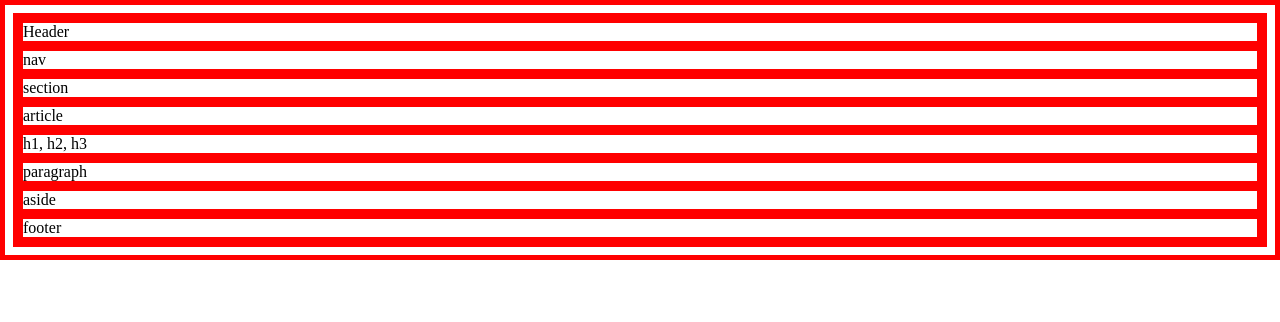
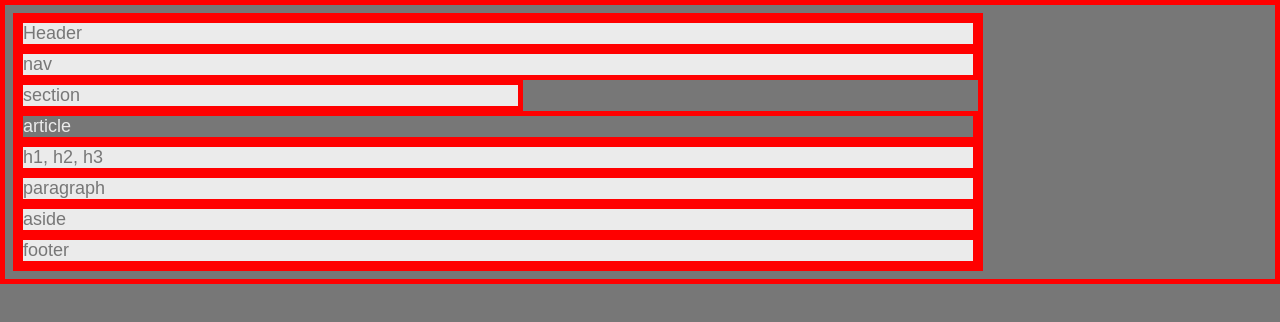
Before and after one commit to astevenson6/hw-wireframe, a plain HTML site: page index.html in a window 1280 px wide. Drawn offline with Linux system fonts and the light colour scheme.

Commit message:
added css styling from assignment

```diff
--- a/style.css
+++ b/style.css
@@ -1,3 +1,38 @@
 *{
     border: 5px solid red;
 }
+body{
+    font-family: Arial, Helvetica, sans-serif;
+    color: #777777;
+    background: #777777;
+    width: 960px;
+    font-size: 18px;
+}
+.header{
+    background: #ebebeb;
+}
+.article{
+    color: #ebebeb;
+    background: #777777;
+}
+.articlehead{
+    color: #777777;
+    background: #ebebeb;
+}
+.paragraph{
+    color: #777777;
+    background: #ebebeb;
+}
+.section{
+    background: #ebebeb;
+    width: 495px;
+}
+.nav{
+    background: #ebebeb;
+}
+.aside{
+    background: #ebebeb;
+}
+.footer{
+    background: #ebebeb;
+}
```
